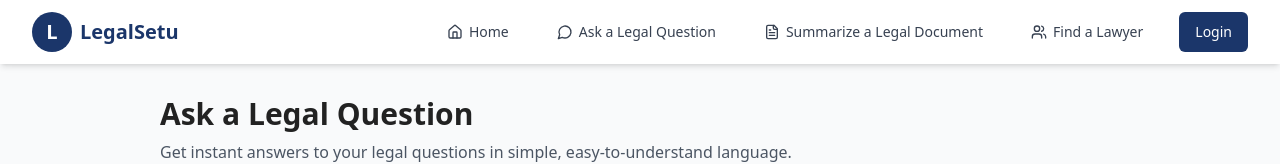
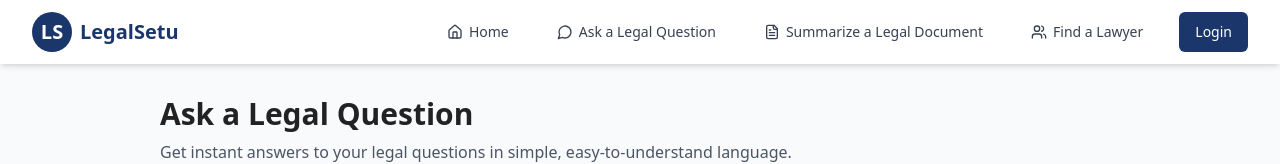
Before and after one commit to TaniyaVallecha/legalsetu-blue-bridge, a React (Vite) app: page /ask in a window 1280 px wide. Shown: the top 164 px of the page. Built offline with nearby package versions, Linux system fonts and the light colour scheme.

Commit message:
ui changes

```diff
--- a/src/components/Navbar.tsx
+++ b/src/components/Navbar.tsx
@@ -14,7 +14,7 @@ const Navbar = () => {
         <div className="flex justify-between h-16">
           <div className="flex items-center">
             <Link to="/" className="flex-shrink-0 flex items-center">
-              <div className="h-10 w-10 bg-legalsetu-primary rounded-full flex items-center justify-center text-white font-bold text-xl">L</div>
+              <div className="h-10 w-10 bg-legalsetu-primary rounded-full flex items-center justify-center text-white font-bold text-xl">LS</div>
               <span className="ml-2 text-xl font-bold text-legalsetu-primary">LegalSetu</span>
             </Link>
           </div>
```
